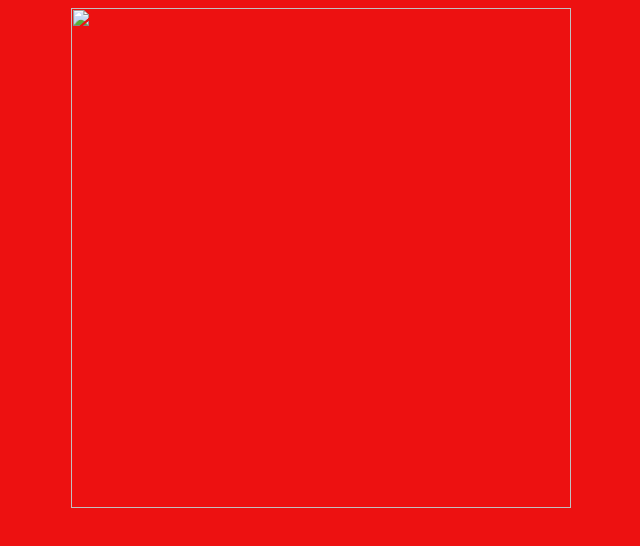
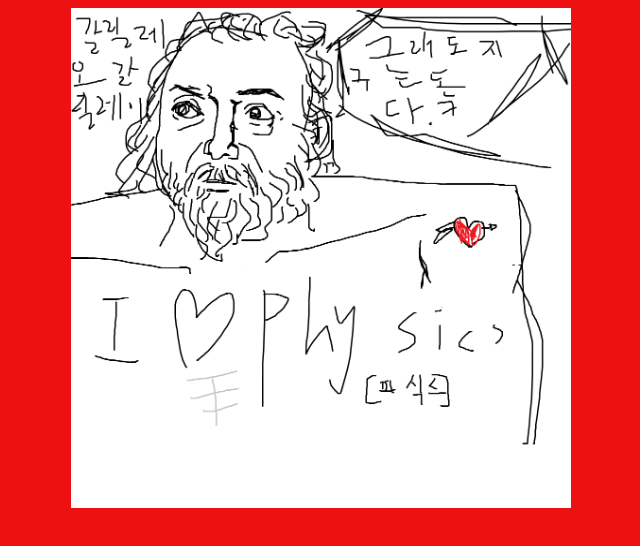
Before and after one commit to 6owu9/dongari2, a plain HTML site: page earth.html in a window 1280 px wide. Shown: the whole page, without its empty margins (319-959 px from the left). Drawn offline with Linux system fonts and the light colour scheme.

Commit message:
Update earth.html

```diff
--- a/earth.html
+++ b/earth.html
@@ -13,7 +13,7 @@
   </head>
 
   <body>
-    <img src="earth/new.png" width="500px" height="500px">
+    <img src="img/earth.png" width="500px" height="500px">
   </body>
 
 
```
